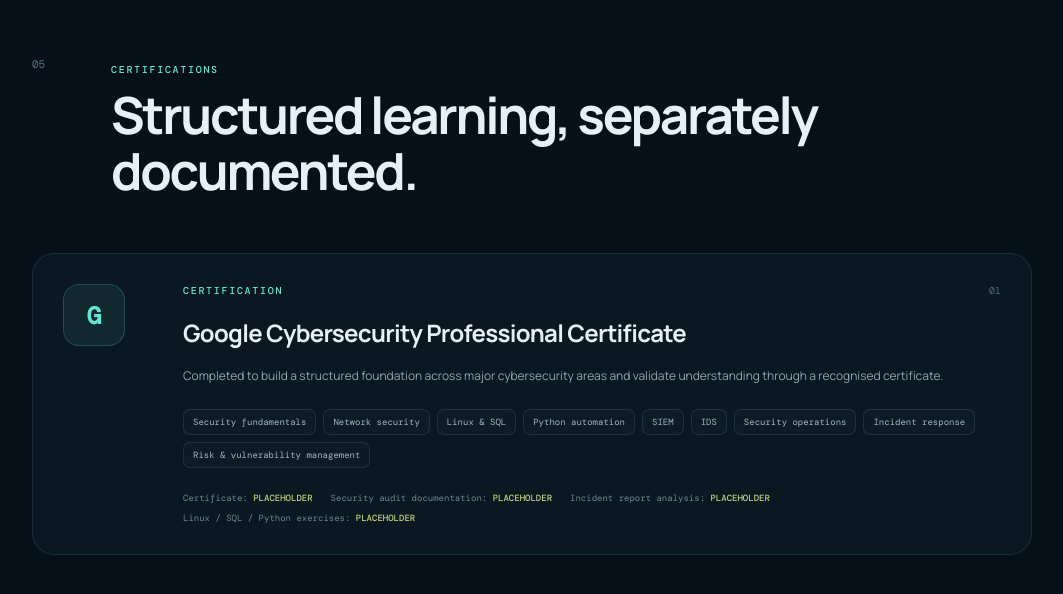
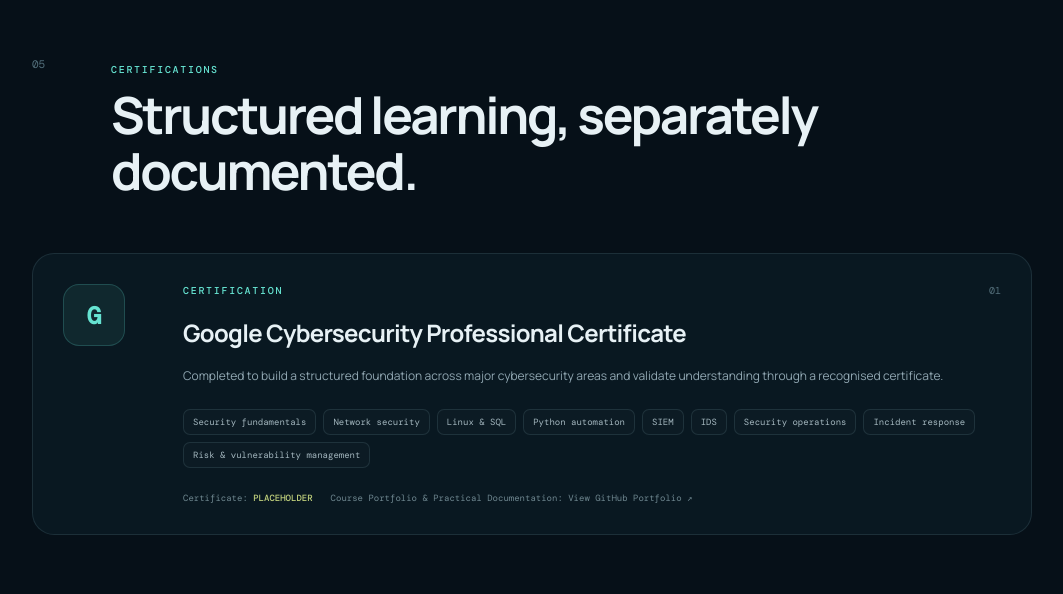
Before and after one commit to SnehaN99/PORTFOLIO, a plain HTML site: page index.html in a window 1280 px wide. Shown: the part 4175-4769 px from the top of the page, without its empty margins (108-1171 px from the left). Drawn offline with nearby package versions, Linux system fonts and the light colour scheme.

Commit message:
Update links to GitHub source code in index.html

```diff
--- a/index.html
+++ b/index.html
@@ -150,7 +150,7 @@
 
           <div class="project-actions">
             <button class="btn btn-primary open-project" data-project="decoyshield">View project details <span>↗</span></button>
-            <a class="text-link" href="https://github.com/SnehaN99/DecoyShield" target="_blank" rel="noopener noreferrer">GitHub profile ↗</a>
+            <a class="text-link" href="https://github.com/SnehaN99/DecoyShield" target="_blank" rel="noopener noreferrer">View source code</a>
           </div>
         </div>
       </div>
@@ -248,12 +248,18 @@
             <span>Security operations</span><span>Incident response</span>
             <span>Risk & vulnerability management</span>
           </div>
-          <div class="evidence-links">
-            <span>Certificate: <b>PLACEHOLDER</b></span>
-            <span>Security audit documentation: <b>PLACEHOLDER</b></span>
-            <span>Incident report analysis: <b>PLACEHOLDER</b></span>
-            <span>Linux / SQL / Python exercises: <b>PLACEHOLDER</b></span>
-          </div>
+
+<div class="evidence-links">
+  <span>Certificate: <b>PLACEHOLDER</b></span>
+  <span>Course Portfolio & Practical Documentation:
+    <a href="https://github.com/SnehaN99/Cybersecurity-Portfolio"
+       target="_blank"
+       rel="noopener noreferrer">
+       View GitHub Portfolio ↗
+    </a>
+  </span>
+</div>
+
         </div>
       </article>
     </section>
@@ -388,7 +394,7 @@
       <div class="modal-evidence">
         <div class="detail-label">EVIDENCE HUB</div>
         <div class="evidence-buttons">
-          <a class="evidence-btn" href="https://github.com/SnehaN99/DecoyShield" target="_blank" rel="noopener noreferrer">GitHub <small>available profile</small></a>
+          <a class="evidence-btn" href="https://github.com/SnehaN99/DecoyShield" target="_blank" rel="noopener noreferrer">GitHub <small>View source code</small></a>
          <a class="evidence-btn"
    href="https://github.com/SnehaN99/DecoyShield/tree/main/screenshots"
    target="_blank"
```
